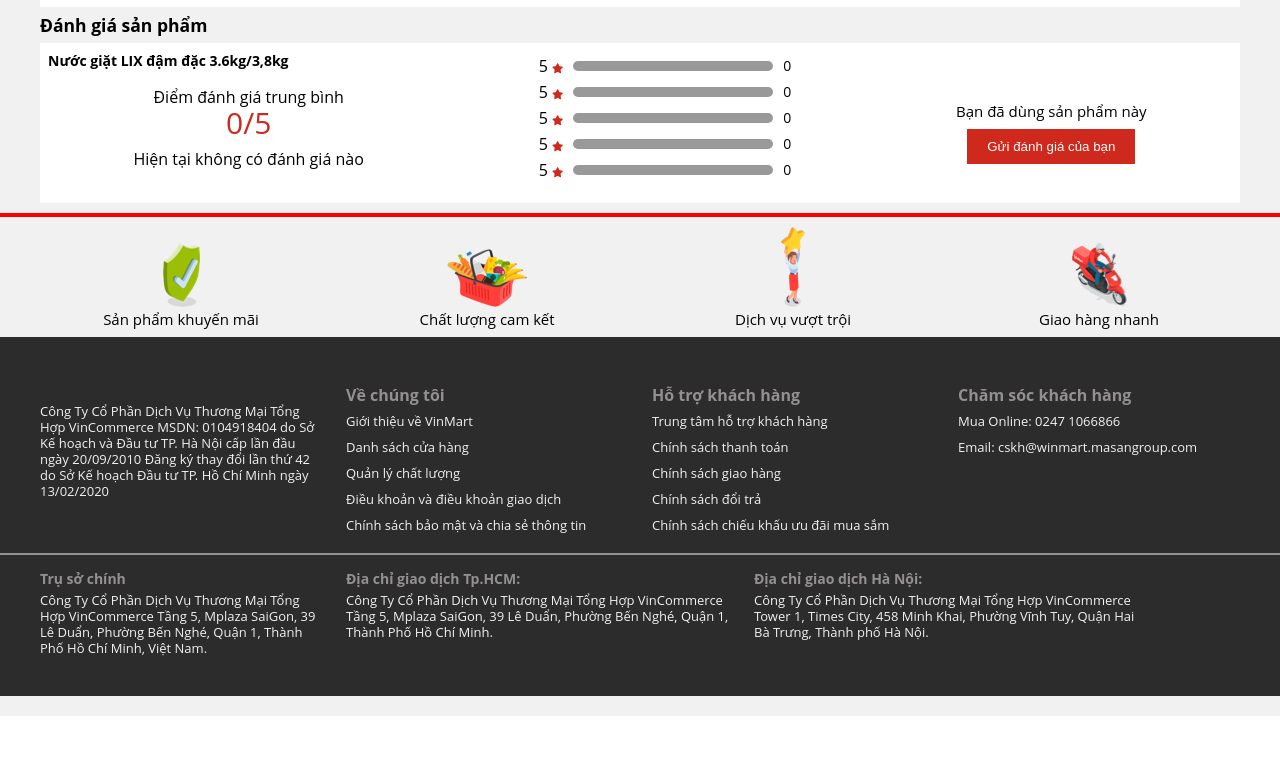
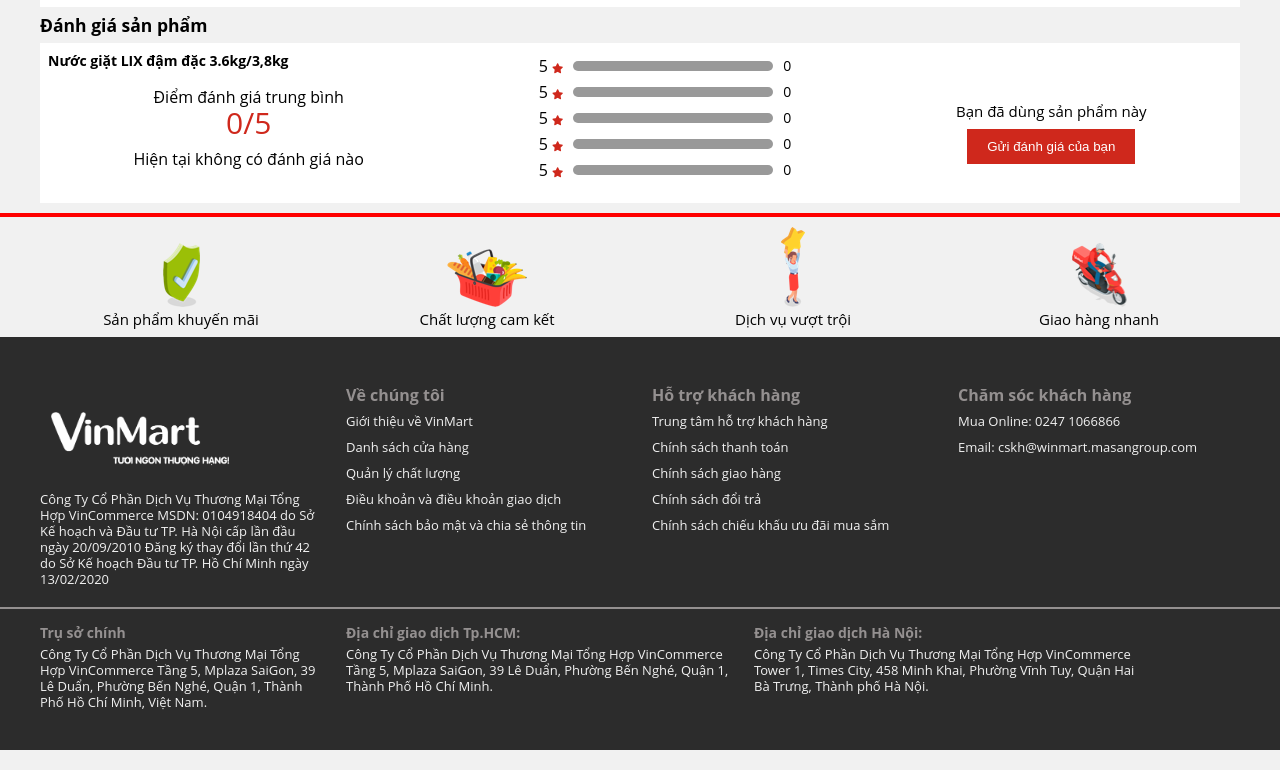
Before and after one commit to quannq-dev/AppVinmart, a plain HTML site: page Product/product.html in a window 1280 px wide. Shown: the part 893-1663 px from the top of the page. Before the commit the page ends 1609 px from the top, so only its background shows below. Drawn offline with Linux system fonts and the light colour scheme.

Commit message:
sua link anh

```diff
--- a/Product/product.html
+++ b/Product/product.html
@@ -406,7 +406,7 @@
             <div class="row">
                 <div class="col l-3">
                    <div class="footer__content">
-                        <img width="200px" src="../imgae/logo_2-1024x510.png" alt="">
+                        <img width="200px" src="../imgae/logo.png" alt="">
                         <p>Công Ty Cổ Phần Dịch Vụ Thương Mại Tổng Hợp VinCommerce
                             MSDN: 0104918404 do Sở Kế hoạch và Đầu tư TP. Hà Nội cấp lần đầu ngày 20/09/2010
                             Đăng ký thay đổi lần thứ 42 do Sở Kế hoạch Đầu tư TP. Hồ Chí Minh ngày 13/02/2020
--- a/css/reponsive.css
+++ b/css/reponsive.css
@@ -265,6 +265,7 @@
         background-color: #fff;
         padding-bottom: 28px;
     }
+
     .tablet__item {
         margin-bottom: 16px;
     }
```
Also changed, not shown: Category/category.html (+1 -1 lines), cart/cart.html (+1 -1 lines), index.html (+1 -1 lines).
